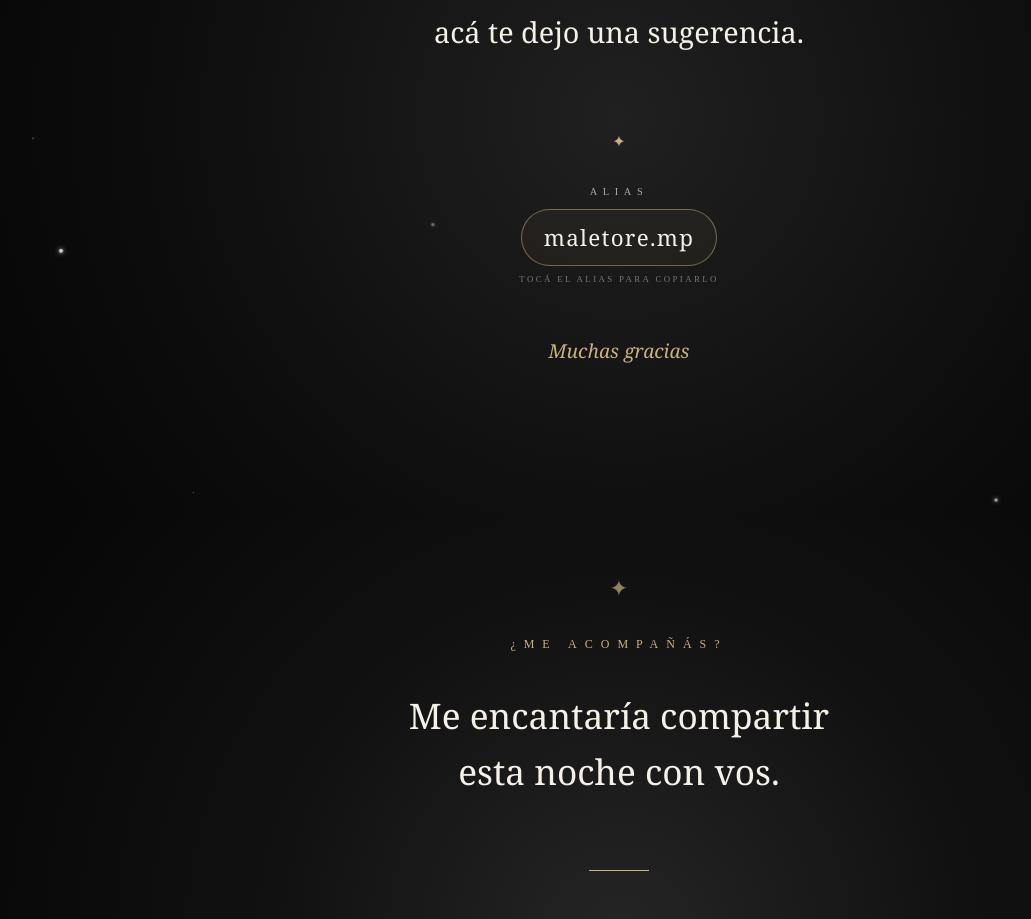
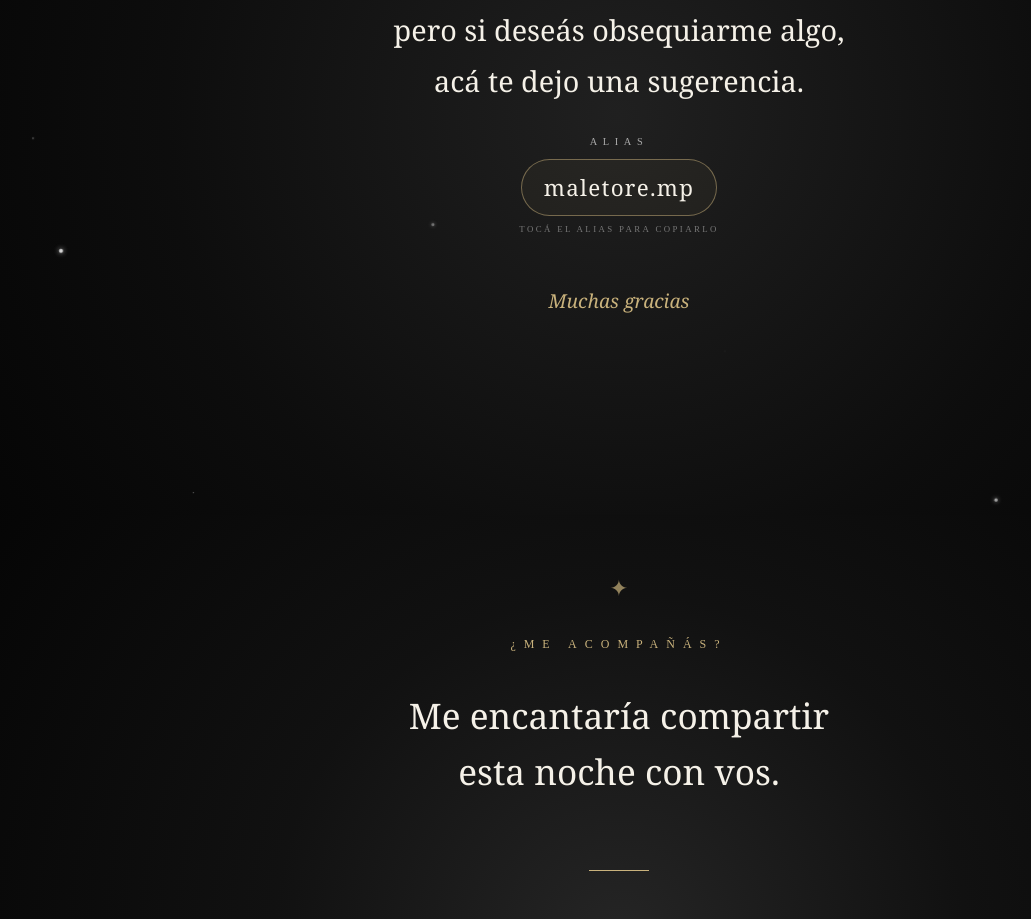
Before and after one commit to SantiJavaOK/Male15, a React (Vite) app: page / in a window 1280 px wide. Shown: the part 3485-4404 px from the top of the page, without its empty margins (21-1052 px from the left). Built offline with nearby package versions, Linux system fonts and the light colour scheme; a web font is replaced by a local one.

Commit message:
mejora diseño

```diff
--- a/src/components/Gift.jsx
+++ b/src/components/Gift.jsx
@@ -50,11 +50,6 @@ function Gift() {
         </Reveal>
 
 
-          <div className="gift-divider">
-            ✦
-          </div>
-
-
         <Reveal delay={900}>
           <p className="gift-alias-label">
             ALIAS
```
